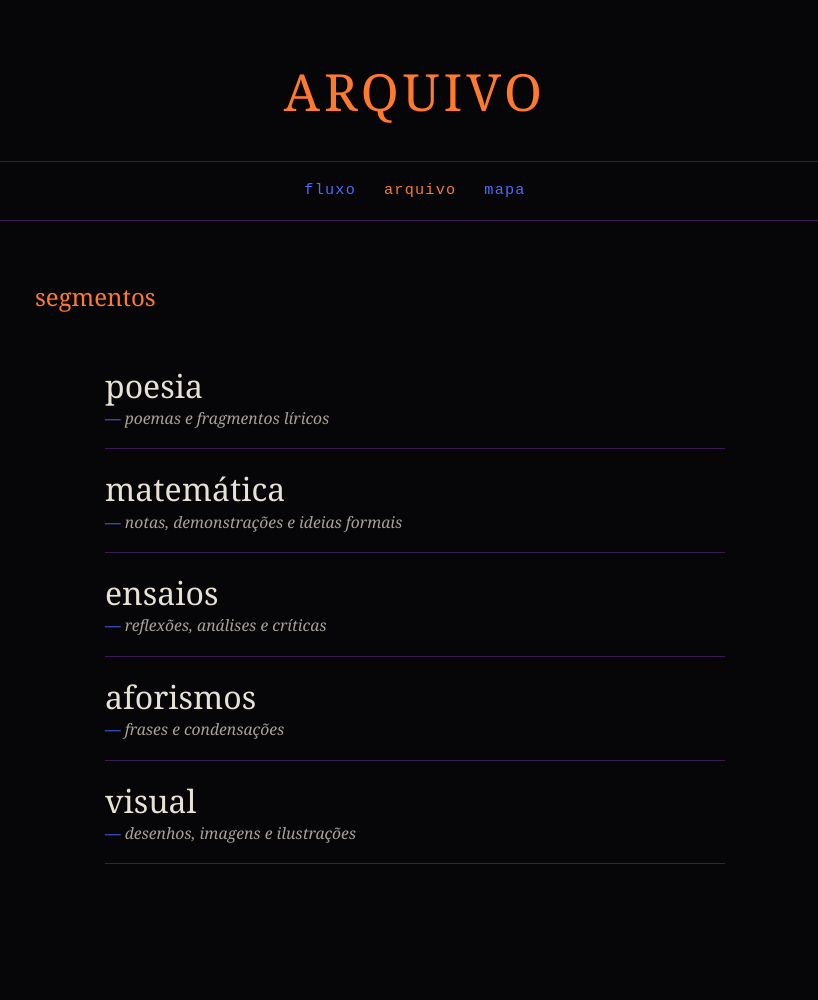
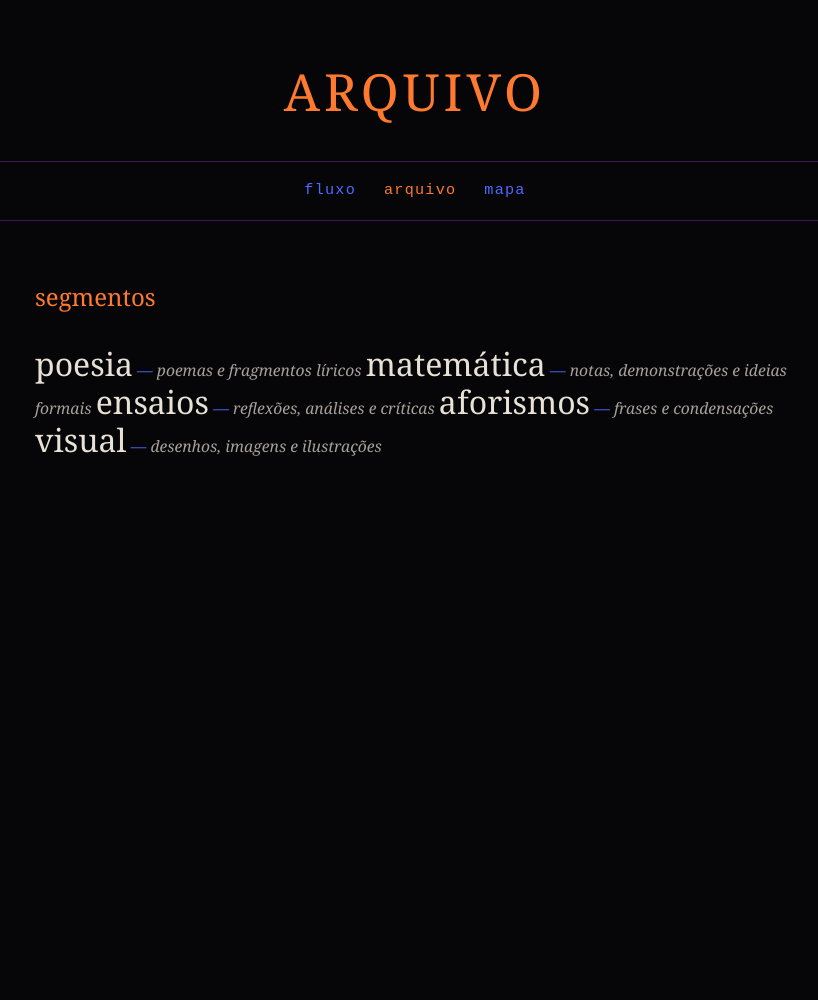
Before and after one commit to napinho1/napinho1.github.io, a Jekyll site: the page built from arquivo.html, in a window 1280 px wide. Shown: the whole page, without its empty margins (225-1043 px from the left). Built offline with Jekyll 4.4.1, drawn with Linux system fonts in a browser that asks for light colours; after the commit the page ends 900 px from its top, so only the background shows below that.

Commit message:
Update arquivo.html

```diff
--- a/arquivo.html
+++ b/arquivo.html
@@ -6,30 +6,30 @@ title: Arquivo
 <section class="page-section">
   <h2 class="section-heading">segmentos</h2>
 
-  <div class="portal-grid">
-    <a class="portal-card" href="/arquivo/poesia.html">
-      <h3 class="portal-title">poesia</h3>
-      <p class="portal-subtitle">poemas e fragmentos líricos</p>
+  <div class="portal-list">
+    <a class="portal-item" href="/arquivo/poesia.html">
+      <span class="portal-title">poesia</span>
+      <span class="portal-subtitle">poemas e fragmentos líricos</span>
     </a>
 
-    <a class="portal-card" href="/arquivo/matematica.html">
-      <h3 class="portal-title">matemática</h3>
-      <p class="portal-subtitle">notas, demonstrações e ideias formais</p>
+    <a class="portal-item" href="/arquivo/matematica.html">
+      <span class="portal-title">matemática</span>
+      <span class="portal-subtitle">notas, demonstrações e ideias formais</span>
     </a>
 
-    <a class="portal-card" href="/arquivo/ensaios.html">
-      <h3 class="portal-title">ensaios</h3>
-      <p class="portal-subtitle">reflexões, análises e críticas</p>
+    <a class="portal-item" href="/arquivo/ensaios.html">
+      <span class="portal-title">ensaios</span>
+      <span class="portal-subtitle">reflexões, análises e críticas</span>
     </a>
 
-    <a class="portal-card" href="/arquivo/aforismos.html">
-      <h3 class="portal-title">aforismos</h3>
-      <p class="portal-subtitle">frases e condensações</p>
+    <a class="portal-item" href="/arquivo/aforismos.html">
+      <span class="portal-title">aforismos</span>
+      <span class="portal-subtitle">frases e condensações</span>
     </a>
 
-    <a class="portal-card" href="/arquivo/visual.html">
-      <h3 class="portal-title">visual</h3>
-      <p class="portal-subtitle">desenhos, imagens e ilustrações</p>
+    <a class="portal-item" href="/arquivo/visual.html">
+      <span class="portal-title">visual</span>
+      <span class="portal-subtitle">desenhos, imagens e ilustrações</span>
     </a>
   </div>
 </section>
```
